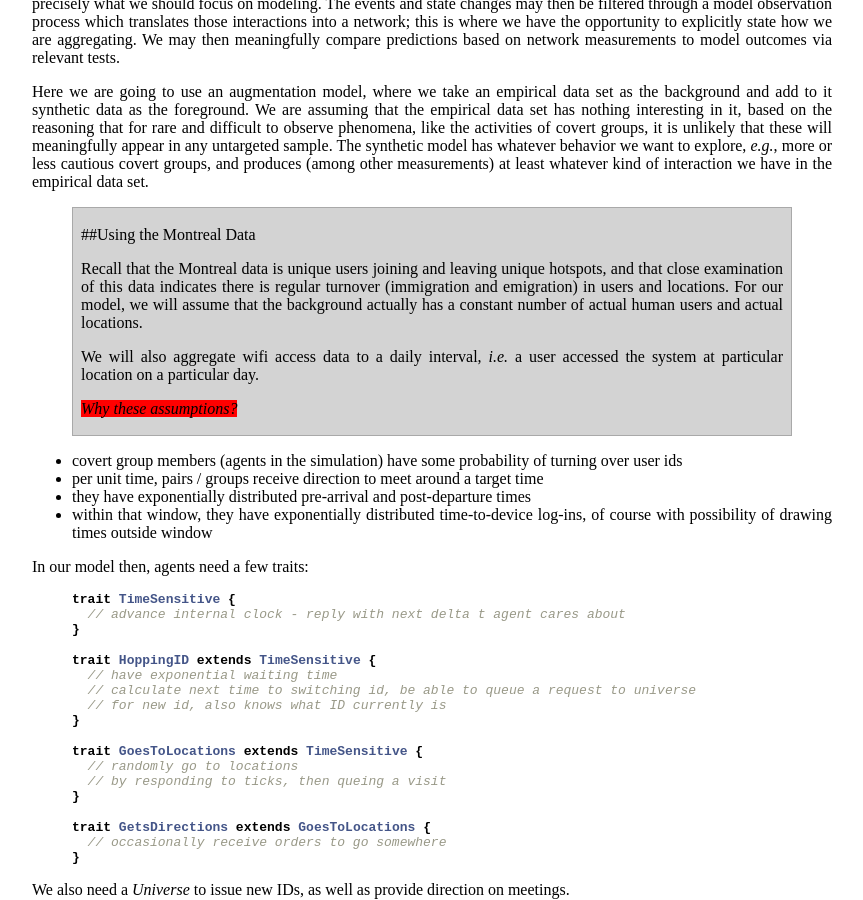
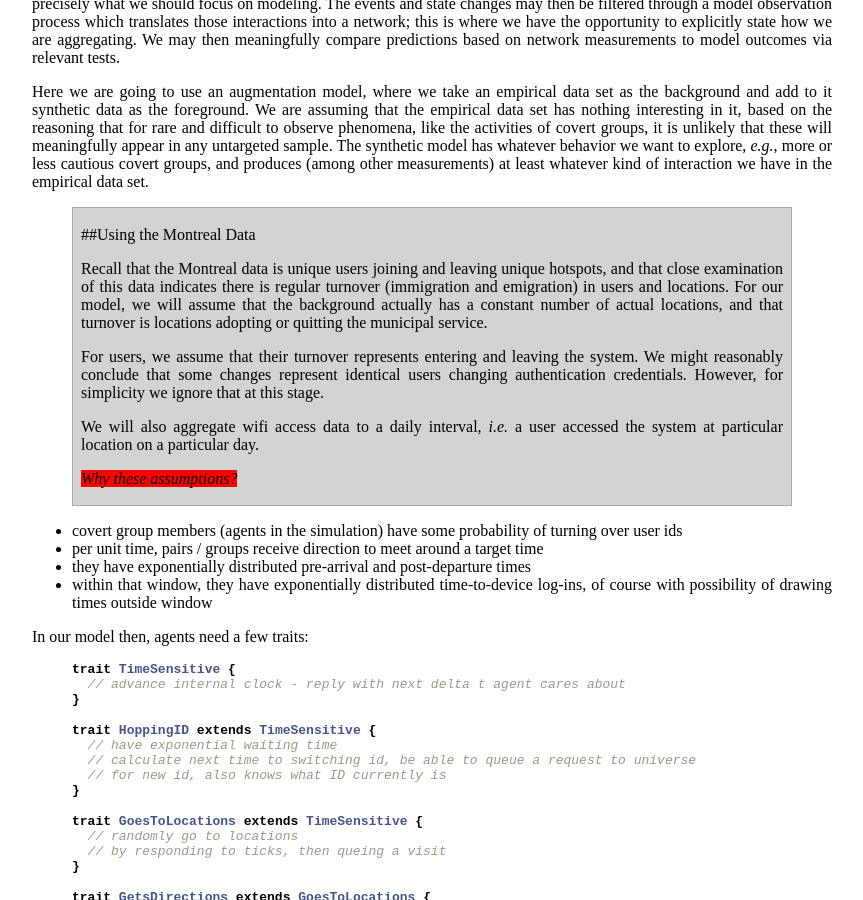
Before and after one commit to pearsonca/scala-commsim, a Jekyll site: the page built from index.md, in a window 1280 px wide and 900 px high, scrolled down 7972 px. Shown: the whole window, without its empty margins (208-1071 px from the left). Built offline with Jekyll 4.4.1, drawn with Linux system fonts in a browser that asks for light colours; formulas are drawn with MathJax 3.

Commit message:
caveating clean up

```diff
--- a/index.md
+++ b/index.md
@@ -583,8 +583,12 @@ at least whatever kind of interaction we have in the empirical data set.
 > Recall that the Montreal data is unique users joining and leaving
 unique hotspots, and that close examination of this data indicates there is regular
 turnover (immigration and emigration) in users and locations.  For our model, we
-will assume that the background actually has a constant number of actual human
-users and actual locations.
+will assume that the background actually has a constant number of actual locations,
+and that turnover is locations adopting or quitting the municipal service.
+>
+> For users, we assume that their turnover represents entering and leaving the system.
+We might reasonably conclude that some changes represent identical users changing
+authentication credentials.  However, for simplicity we ignore that at this stage.
 >
 > We will also aggregate wifi access data to a daily interval, *i.e.* a user
 accessed the system at particular location on a particular day.
```
